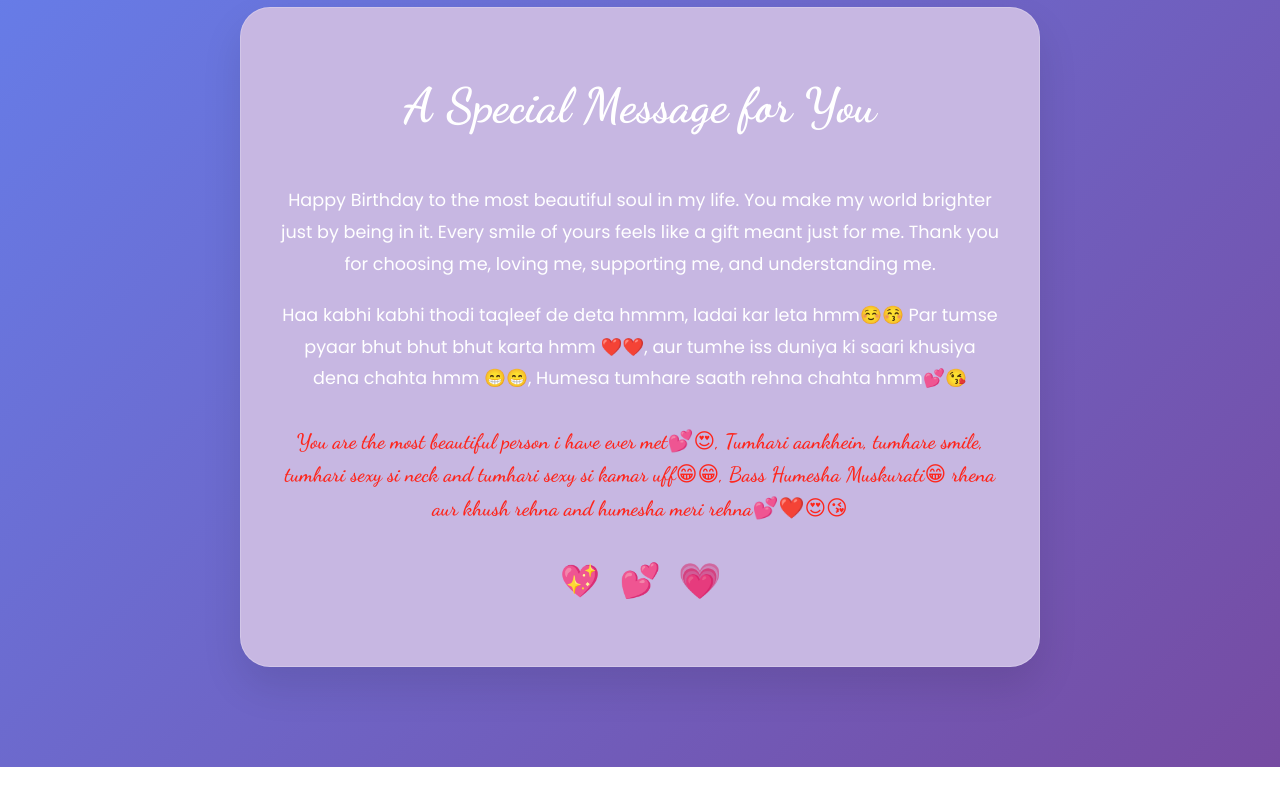
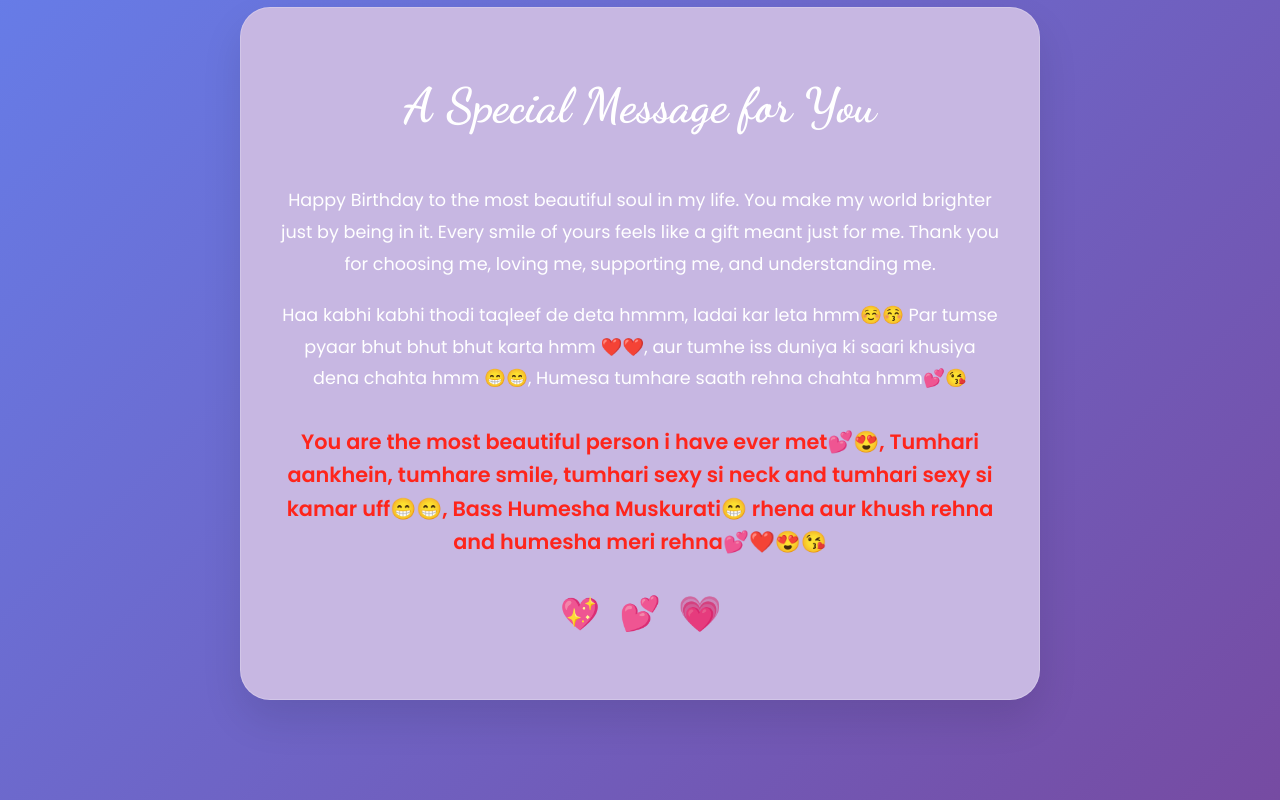
Before and after one commit to vimal014/Prachi-s-Birthday, a plain HTML site: page index.html in a window 1280 px wide. Shown: the part 1925-2725 px from the top of the page. Before the commit the page ends 2692 px from the top, so only its background shows below. Drawn offline with Linux system fonts and the light colour scheme.

Commit message:
Update styles.css

```diff
--- a/styles.css
+++ b/styles.css
@@ -393,7 +393,7 @@ body {
 }
 
 .message-signature {
-    font-family: 'Dancing Script', cursive;
+    font-family: 'Poppins', sans-serif;
     font-size: 1.3rem;
     font-weight: 600;
     margin-top: 30px;
```
